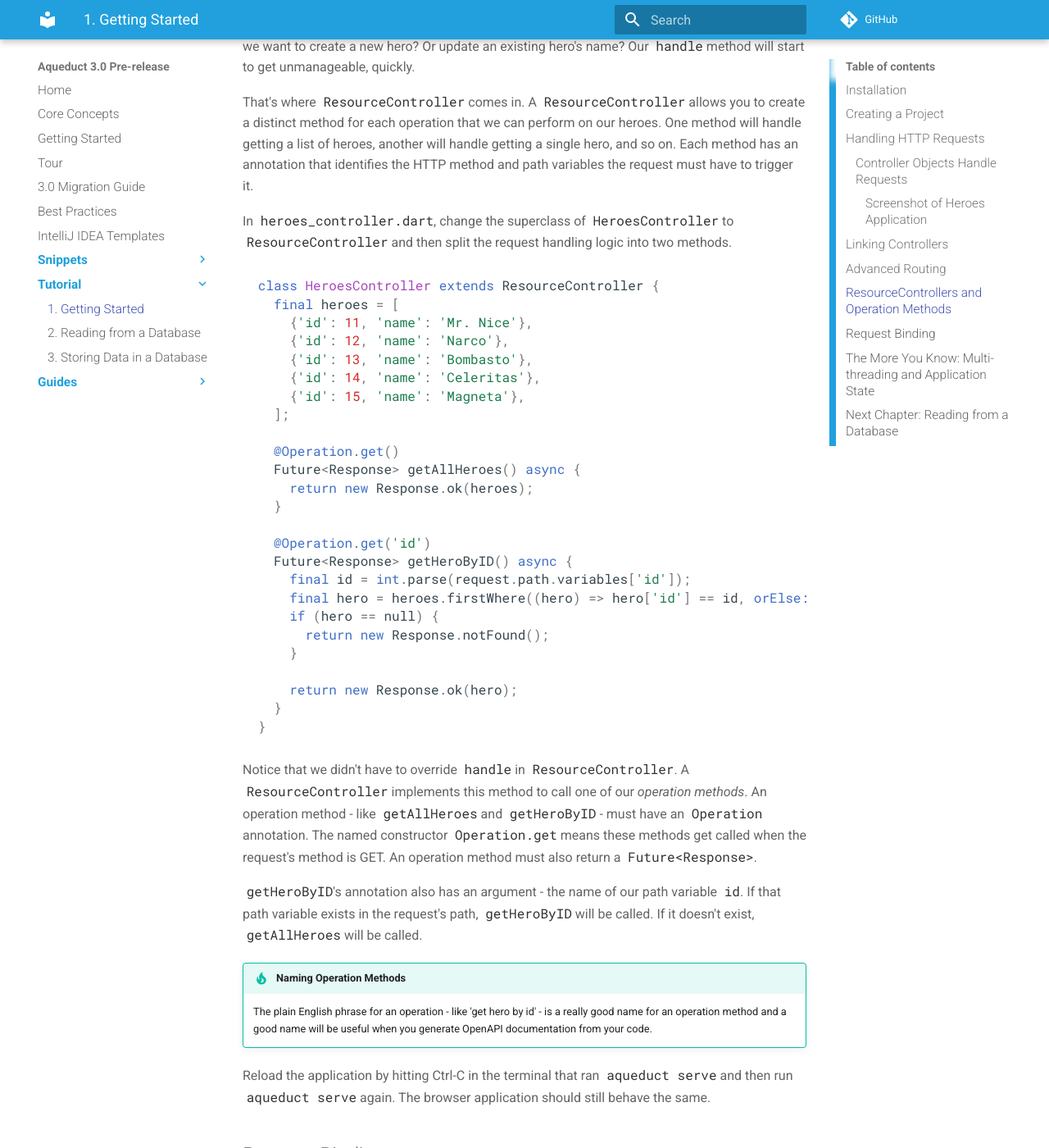
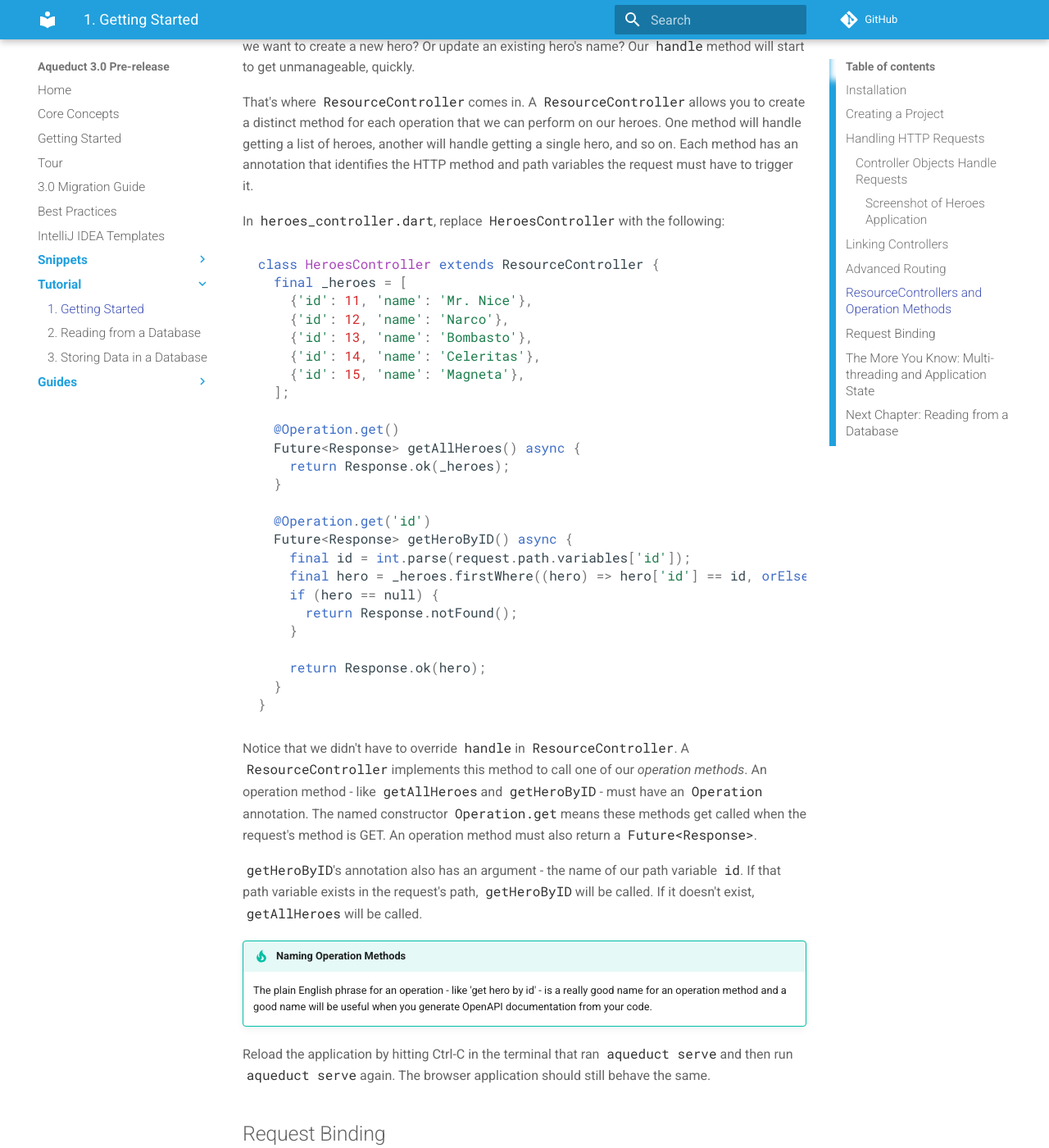
Before and after one commit to stablekernel/aqueduct, an MkDocs documentation site: the page built from source/docs/tut/getting-started.md, in a window 1280 px wide and 1400 px high, scrolled down 8595 px. Shown: the whole window at 82% size. Built offline with MkDocs 1.6.1 and Material for MkDocs 9.7.7, drawn with Linux system fonts in a browser that asks for light colours; comment, search, counter and statistics services are not loaded; old or Windows-style settings are respelled for this version of MkDocs; some of the changed text lies outside the part shown.

````diff
--- a/source/docs/tut/getting-started.md
+++ b/source/docs/tut/getting-started.md
@@ -94,7 +94,7 @@ import 'package:aqueduct/aqueduct.dart';
 import 'package:heroes/heroes.dart';
 
 class HeroesController extends Controller {
-  final heroes = [
+  final _heroes = [
     {'id': 11, 'name': 'Mr. Nice'},
     {'id': 12, 'name': 'Narco'},
     {'id': 13, 'name': 'Bombasto'},
@@ -104,7 +104,7 @@ class HeroesController extends Controller {
 
   @override
   Future<RequestOrResponse> handle(Request request) async {
-    return Response.ok(heroes);
+    return Response.ok(_heroes);
   }
 }
 ```
@@ -213,7 +213,7 @@ There's one hiccup. The route `/heroes/:id` no longer matches the path `/heroes`
 ```dart
 router
   .route('/heroes/[:id]')
-  .link(() => new HeroesController());
+  .link(() => HeroesController());
 ```
 
 Since the second segment of the path is optional, the path `/heroes` still matches the route. If the path contains a second segment, the value of that segment is bound to the path variable named `id`. We can access path variables through the `Request` object. In `heroes_controller.dart`, modify `handle`:
@@ -225,15 +225,15 @@ Since the second segment of the path is optional, the path `/heroes` still match
 Future<RequestOrResponse> handle(Request request) async {
   if (request.path.variables.containsKey('id')) {
     final id = int.parse(request.path.variables['id']);
-    final hero = heroes.firstWhere((hero) => hero['id'] == id, orElse: () => null);
+    final hero = _heroes.firstWhere((hero) => hero['id'] == id, orElse: () => null);
     if (hero == null) {
-      return new Response.notFound();
+      return Response.notFound();
     }
 
-    return new Response.ok(hero);
+    return Response.ok(hero);
   }
 
-  return new Response.ok(heroes);
+  return Response.ok(_heroes);
 }
 ```
 
@@ -249,11 +249,11 @@ Our `HeroesController` is OK right now, but it'll soon run into a problem: what
 
 That's where `ResourceController` comes in. A `ResourceController` allows you to create a distinct method for each operation that we can perform on our heroes. One method will handle getting a list of heroes, another will handle getting a single hero, and so on. Each method has an annotation that identifies the HTTP method and path variables the request must have to trigger it.
 
-In `heroes_controller.dart`, change the superclass of `HeroesController` to `ResourceController` and then split the request handling logic into two methods.
+In `heroes_controller.dart`, replace `HeroesController` with the following:
 
 ```dart
 class HeroesController extends ResourceController {
-  final heroes = [
+  final _heroes = [
     {'id': 11, 'name': 'Mr. Nice'},
     {'id': 12, 'name': 'Narco'},
     {'id': 13, 'name': 'Bombasto'},
@@ -263,18 +263,18 @@ class HeroesController extends ResourceController {
 
   @Operation.get()
   Future<Response> getAllHeroes() async {
-    return new Response.ok(heroes);
+    return Response.ok(_heroes);
   }
 
   @Operation.get('id')
   Future<Response> getHeroByID() async {
     final id = int.parse(request.path.variables['id']);
-    final hero = heroes.firstWhere((hero) => hero['id'] == id, orElse: () => null);
+    final hero = _heroes.firstWhere((hero) => hero['id'] == id, orElse: () => null);
     if (hero == null) {
-      return new Response.notFound();
+      return Response.notFound();
     }
 
-    return new Response.ok(hero);
+    return Response.ok(hero);
   }
 }
 ```
@@ -297,13 +297,13 @@ Instead, we can rely on a feature of operation methods called *request binding*.
 ```dart
 @Operation.get('id')
 Future<Response> getHeroByID(@Bind.path('id') int id) async {
-  final hero = heroes.firstWhere((hero) => hero['id'] == id, orElse: () => null);
+  final hero = _heroes.firstWhere((hero) => hero['id'] == id, orElse: () => null);
 
   if (hero == null) {
-    return new Response.notFound();
+    return Response.notFound();
   }
 
-  return new Response.ok(hero);
+  return Response.ok(hero);
 }
 ```
 
````
Also changed, not shown: source/docs/index.md (+14 -48 lines), source/docs/tut/executing-queries.md (+17 -17 lines), source/docs/tut/storing-data.md (+14 -14 lines).
